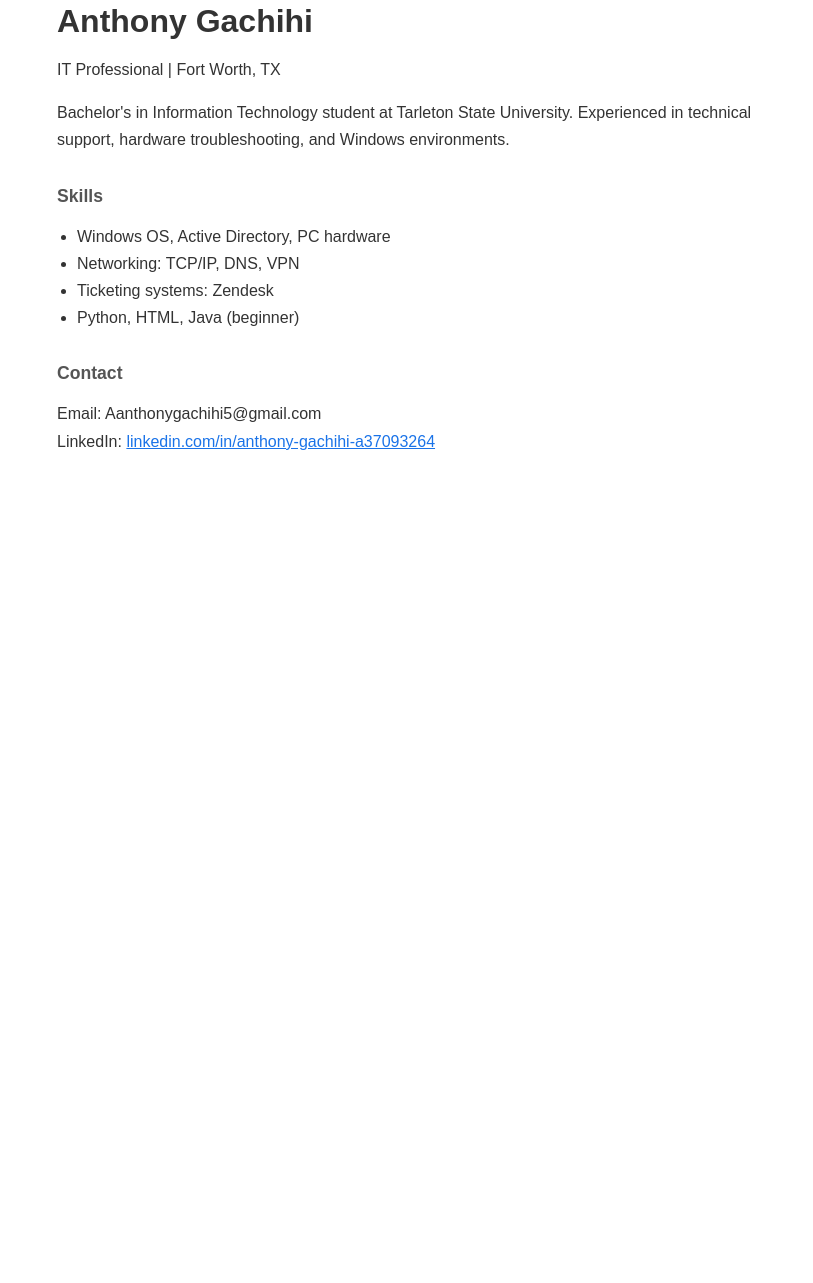
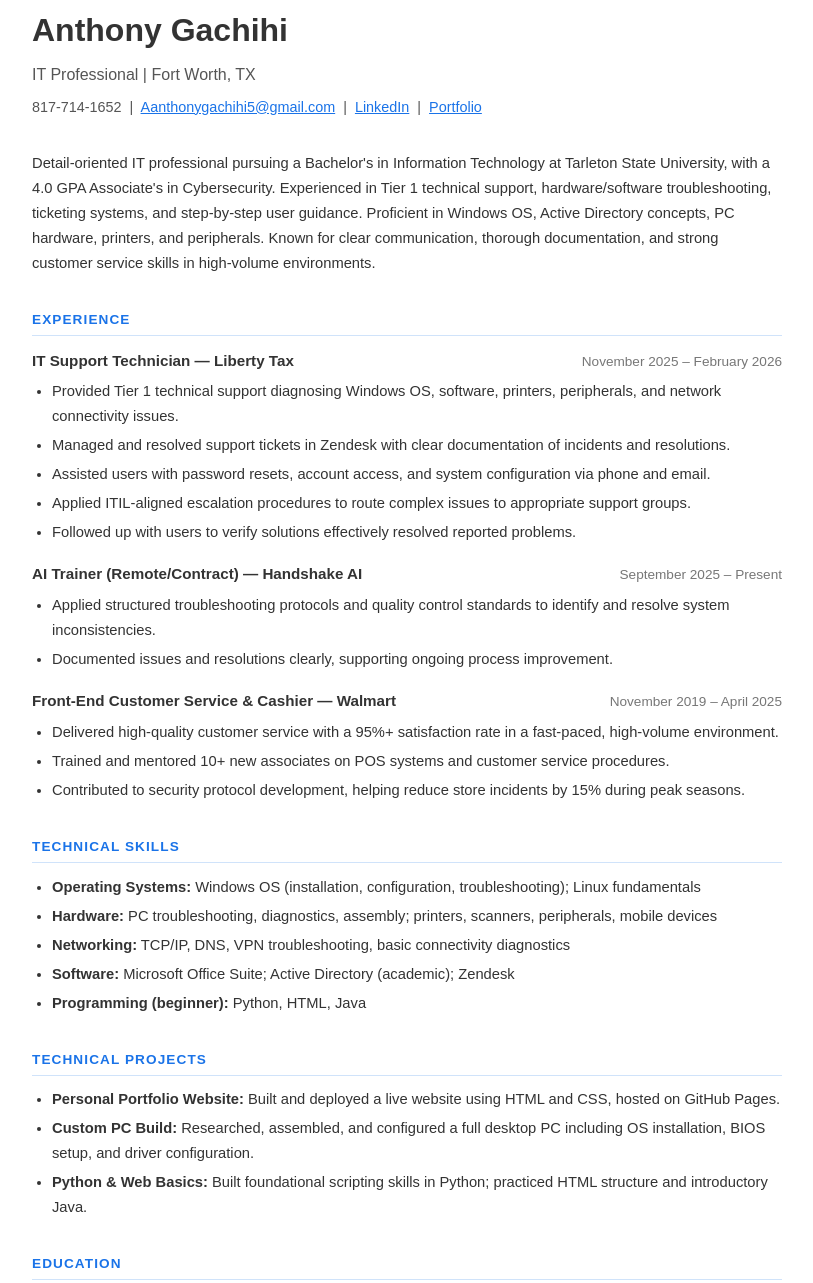
Before and after one commit to Anthonygachihi-ux/my-portfolio, a plain HTML site: page index.html in a window 1280 px wide. Shown: the part 57-1340 px from the top of the page, without its empty margins (233-1046 px from the left). Before the commit the page ends 800 px from the top, so only its background shows below. Drawn offline with Linux system fonts and the light colour scheme.

Commit message:
update portfolio to match resume

```diff
--- a/index.html
+++ b/index.html
@@ -7,38 +7,121 @@
   <style>
     body {
       font-family: Arial, sans-serif;
-      max-width: 700px;
+      max-width: 750px;
       margin: 60px auto;
-      padding: 0 20px;
+      padding: 0 24px;
       color: #333;
+      line-height: 1.7;
     }
     h1 { font-size: 2rem; margin-bottom: 4px; }
-    h2 { font-size: 1.1rem; color: #555; margin-top: 2rem; }
-    p, li { line-height: 1.7; }
-    ul { padding-left: 20px; }
-    a { color: #1a73e8; }
+    .subtitle { color: #555; font-size: 1rem; margin-bottom: 6px; }
+    .contact { font-size: 0.9rem; color: #555; margin-bottom: 2rem; }
+    .contact a { color: #1a73e8; }
+    h2 {
+      font-size: 0.85rem;
+      text-transform: uppercase;
+      letter-spacing: 0.08em;
+      color: #1a73e8;
+      border-bottom: 1px solid #d0e3fa;
+      padding-bottom: 4px;
+      margin-top: 2rem;
+    }
+    .job-header { display: flex; justify-content: space-between; align-items: baseline; flex-wrap: wrap; }
+    .job-title { font-weight: bold; font-size: 0.95rem; }
+    .job-date { font-size: 0.85rem; color: #777; }
+    ul { padding-left: 20px; margin-top: 6px; }
+    li { margin-bottom: 4px; font-size: 0.92rem; }
+    .edu-item { margin-bottom: 8px; }
+    .edu-degree { font-weight: bold; font-size: 0.92rem; }
+    .edu-detail { font-size: 0.88rem; color: #555; }
+    .cert-item { font-size: 0.92rem; margin-bottom: 4px; }
   </style>
 </head>
 <body>
+
   <h1>Anthony Gachihi</h1>
-  <p>IT Professional | Fort Worth, TX</p>
-  <p>
-    Bachelor's in Information Technology student at Tarleton State University.
-    Experienced in technical support, hardware troubleshooting, and Windows environments.
+  <div class="subtitle">IT Professional | Fort Worth, TX</div>
+  <div class="contact">
+    817-714-1652 &nbsp;|&nbsp;
+    <a href="mailto:Aanthonygachihi5@gmail.com">Aanthonygachihi5@gmail.com</a> &nbsp;|&nbsp;
+    <a href="https://linkedin.com/in/anthony-gachihi-a37093264">LinkedIn</a> &nbsp;|&nbsp;
+    <a href="https://anthonygachihi-ux.github.io/my-portfolio/">Portfolio</a>
+  </div>
+
+  <p style="font-size:0.92rem;">
+    Detail-oriented IT professional pursuing a Bachelor's in Information Technology at Tarleton State University,
+    with a 4.0 GPA Associate's in Cybersecurity. Experienced in Tier 1 technical support, hardware/software
+    troubleshooting, ticketing systems, and step-by-step user guidance. Proficient in Windows OS, Active Directory
+    concepts, PC hardware, printers, and peripherals. Known for clear communication, thorough documentation,
+    and strong customer service skills in high-volume environments.
   </p>
 
-  <h2>Skills</h2>
+  <h2>Experience</h2>
+
+  <div class="job-header">
+    <span class="job-title">IT Support Technician — Liberty Tax</span>
+    <span class="job-date">November 2025 – February 2026</span>
+  </div>
   <ul>
-    <li>Windows OS, Active Directory, PC hardware</li>
-    <li>Networking: TCP/IP, DNS, VPN</li>
-    <li>Ticketing systems: Zendesk</li>
-    <li>Python, HTML, Java (beginner)</li>
+    <li>Provided Tier 1 technical support diagnosing Windows OS, software, printers, peripherals, and network connectivity issues.</li>
+    <li>Managed and resolved support tickets in Zendesk with clear documentation of incidents and resolutions.</li>
+    <li>Assisted users with password resets, account access, and system configuration via phone and email.</li>
+    <li>Applied ITIL-aligned escalation procedures to route complex issues to appropriate support groups.</li>
+    <li>Followed up with users to verify solutions effectively resolved reported problems.</li>
   </ul>
 
-  <h2>Contact</h2>
-  <p>
-    Email: Aanthonygachihi5@gmail.com<br>
-    LinkedIn: <a href="https://linkedin.com/in/anthony-gachihi-a37093264">linkedin.com/in/anthony-gachihi-a37093264</a>
-  </p>
+  <div class="job-header" style="margin-top:1rem;">
+    <span class="job-title">AI Trainer (Remote/Contract) — Handshake AI</span>
+    <span class="job-date">September 2025 – Present</span>
+  </div>
+  <ul>
+    <li>Applied structured troubleshooting protocols and quality control standards to identify and resolve system inconsistencies.</li>
+    <li>Documented issues and resolutions clearly, supporting ongoing process improvement.</li>
+  </ul>
+
+  <div class="job-header" style="margin-top:1rem;">
+    <span class="job-title">Front-End Customer Service & Cashier — Walmart</span>
+    <span class="job-date">November 2019 – April 2025</span>
+  </div>
+  <ul>
+    <li>Delivered high-quality customer service with a 95%+ satisfaction rate in a fast-paced, high-volume environment.</li>
+    <li>Trained and mentored 10+ new associates on POS systems and customer service procedures.</li>
+    <li>Contributed to security protocol development, helping reduce store incidents by 15% during peak seasons.</li>
+  </ul>
+
+  <h2>Technical Skills</h2>
+  <ul>
+    <li><strong>Operating Systems:</strong> Windows OS (installation, configuration, troubleshooting); Linux fundamentals</li>
+    <li><strong>Hardware:</strong> PC troubleshooting, diagnostics, assembly; printers, scanners, peripherals, mobile devices</li>
+    <li><strong>Networking:</strong> TCP/IP, DNS, VPN troubleshooting, basic connectivity diagnostics</li>
+    <li><strong>Software:</strong> Microsoft Office Suite; Active Directory (academic); Zendesk</li>
+    <li><strong>Programming (beginner):</strong> Python, HTML, Java</li>
+  </ul>
+
+  <h2>Technical Projects</h2>
+  <ul>
+    <li><strong>Personal Portfolio Website:</strong> Built and deployed a live website using HTML and CSS, hosted on GitHub Pages.</li>
+    <li><strong>Custom PC Build:</strong> Researched, assembled, and configured a full desktop PC including OS installation, BIOS setup, and driver configuration.</li>
+    <li><strong>Python & Web Basics:</strong> Built foundational scripting skills in Python; practiced HTML structure and introductory Java.</li>
+  </ul>
+
+  <h2>Education</h2>
+  <div class="edu-item">
+    <div class="edu-degree">Bachelor of Applied Science (BAS), Information Technology</div>
+    <div class="edu-detail">Tarleton State University, Fort Worth, TX — Expected August 2026 | GPA: 3.5</div>
+  </div>
+  <div class="edu-item">
+    <div class="edu-degree">Associate of Applied Science (AAS), Cybersecurity</div>
+    <div class="edu-detail">Tarrant County College, Fort Worth, TX — August 2024 | GPA: 4.0</div>
+  </div>
+  <div class="edu-item">
+    <div class="edu-degree">Associate of Arts (AA)</div>
+    <div class="edu-detail">Tarrant County College, Fort Worth, TX — May 2023 | GPA: 3.5</div>
+  </div>
+
+  <h2>Certifications</h2>
+  <div class="cert-item">Cybersecurity Certificate — Chegg Skills (February 2024)</div>
+  <div class="cert-item">Foundations of User Experience (UX) Design — Google</div>
+
 </body>
 </html>
```
